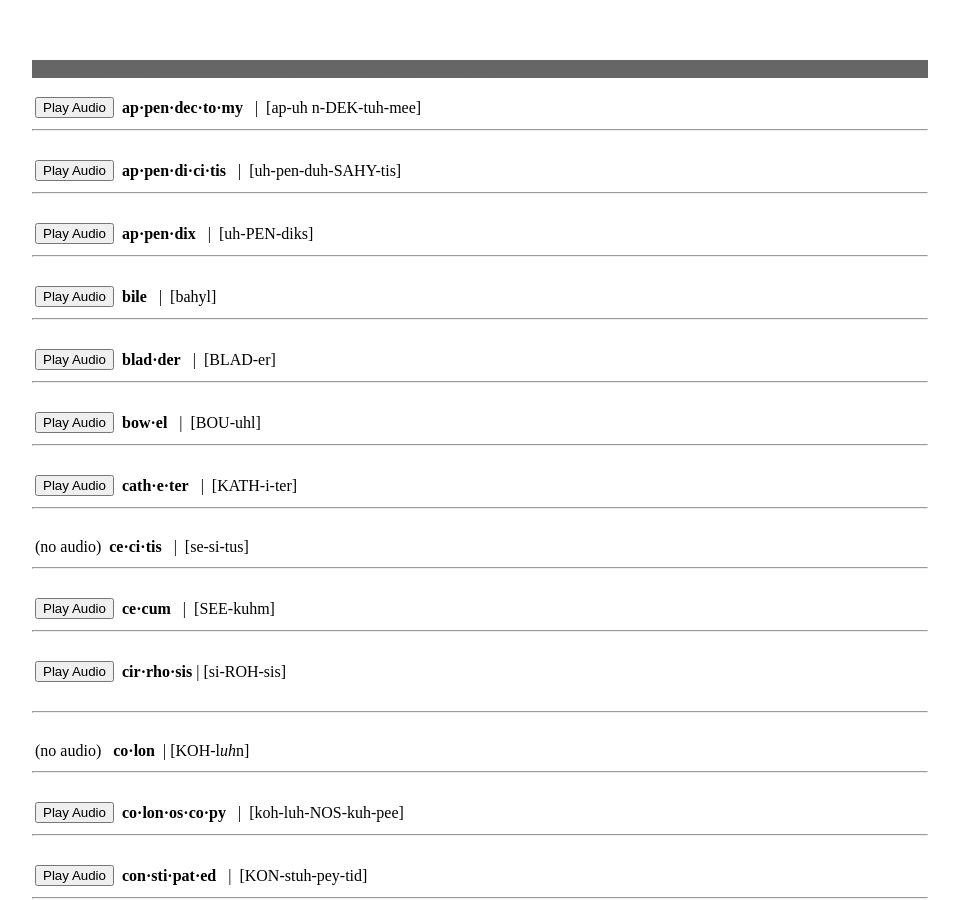
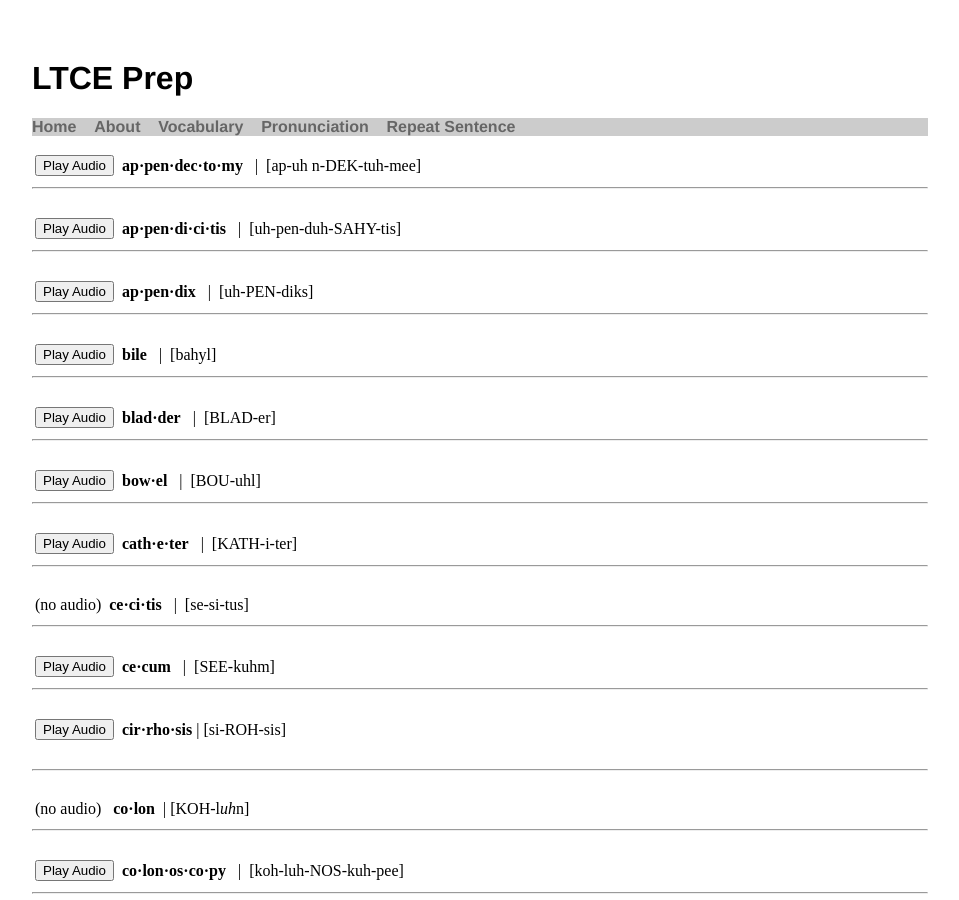
Before and after one commit to PrepMI/prepmi.github.io, a Jekyll site: the page built from pronunciation/list03.html, in a window 1280 px wide and 900 px high. Shown: the whole window, without its empty margins (160-1119 px from the left). Built offline with Jekyll 4.4.1, drawn with Linux system fonts in a browser that asks for light colours.

Commit message:
Update default.html

```diff
--- a/_layouts/default.html
+++ b/_layouts/default.html
@@ -6,7 +6,8 @@
          <link rel="stylesheet" type="text/css" href="/css/main.css">
       </head>
       <body>
-         <div  style="background-color: #666">
+         <h1>LTCE Prep</h1>
+         <div  style="background-color: #ccc">
          <nav>
             <ul>
                <li><a href="/">Home</a>&nbsp; &nbsp;</li>
```
